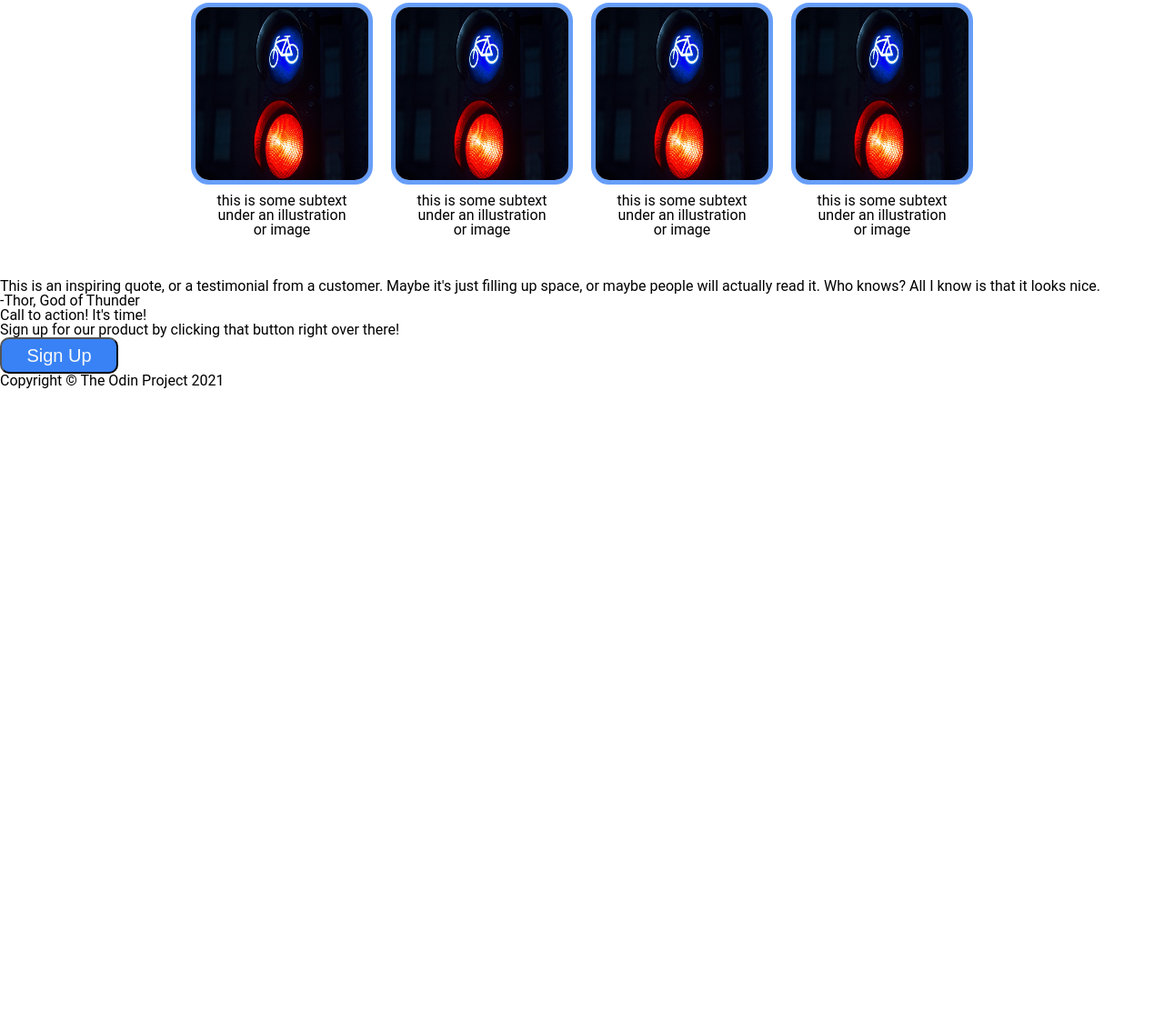
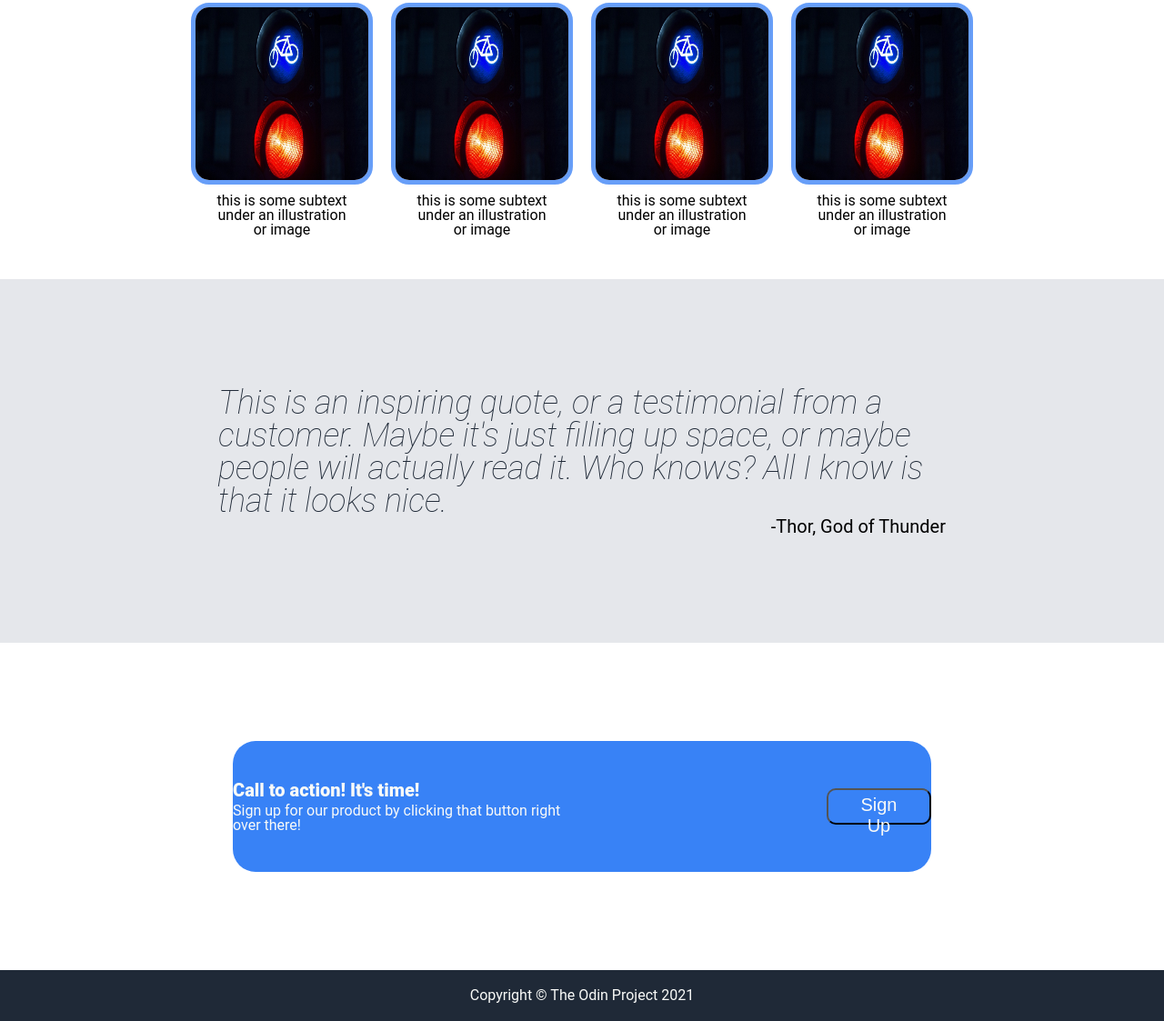
Before and after one commit to JyrexRonaldo/landing-page, a plain HTML site: page index.html in a window 1280 px wide. Shown: the part 533-1656 px from the top of the page at 91% size. Before the commit the page ends 961 px from the top, so only its background shows below. Drawn offline with Linux system fonts and the light colour scheme.

Commit message:
Complete landing page project

```diff
--- a/css/style.css
+++ b/css/style.css
@@ -19,12 +19,12 @@ html {
     justify-content: space-between;
 }
 
-.section-one > div:first-child {
+.section-one>div:first-child {
     display: flex;
     justify-content: space-between;
 }
 
-.section-one > div:first-child > p {
+.section-one>div:first-child>p {
     font-size: 24px;
 }
 
@@ -33,12 +33,12 @@ ul {
     gap: 16px;
 }
 
-.section-one > div:nth-child(2) {
+.section-one>div:nth-child(2) {
     display: flex;
     justify-content: space-between;
 }
 
-.section-one > div:nth-child(2) > div {
+.section-one>div:nth-child(2)>div {
     width: 460px;
     display: flex;
     flex-direction: column;
@@ -52,7 +52,8 @@ ul {
     font-size: 48px;
 }
 
-.hero-secondary-text, ul {
+.hero-secondary-text,
+ul {
     font-size: 18px;
     color: #e5e7eb;
 }
@@ -82,13 +83,13 @@ button {
     padding: 30px;
 }
 
-.section-two > p {
+.section-two>p {
     font-size: 36px;
     font-weight: bolder;
     color: #1F2937;
 }
 
-.section-two img{
+.section-two img {
     border: 5px solid #679EF8;
     border-radius: 10%;
     width: 200px;
@@ -113,3 +114,67 @@ button {
     text-align: center;
     width: 150px;
 }
+
+.section-three {
+    height: 50vh;
+    display: flex;
+    flex-direction: column;
+    justify-content: center;
+    align-items: center;
+    background-color: #e5e7eb;
+}
+
+.section-three p:first-child {
+    font-size: 36px;
+    color: #1f2937;
+    font-weight: lighter;
+    font-style: italic;
+    width: 800px;
+}
+
+.section-three>div {
+    display: flex;
+    flex-direction: column;
+}
+
+.section-three p:nth-child(2) {
+    align-self: flex-end;
+    font-size: 20px;
+}
+
+.section-four {
+    height: 45vh;
+    display: flex;
+    justify-content: center;
+    align-items: center;
+}
+
+.section-four > div {
+    display: flex;
+    background-color: #3882f6;
+    width: 60vw;
+    height: 40%;
+    border-radius: 25px;
+    justify-content: center;
+    align-items: center;
+    gap: 290px;
+}
+
+.section-four p {
+    color: #F9FAF8;
+}
+
+.section-four p:first-child {
+    font-weight: 800;
+    font-size: 20px;
+    margin-bottom: 5px;
+}
+
+footer {
+    display: flex;
+    justify-content: center;
+    align-items: center;
+    background-color: #1f2937;
+    height: 7vh;
+    color: #F9FAF8;
+}
--- a/index.html
+++ b/index.html
@@ -51,12 +51,14 @@
             </div>
         </div>
     </div>
-    <div>
-        <p>This is an inspiring quote, or a testimonial from a customer. Maybe it's just filling up space, or maybe people will actually read it. Who knows? All I know is that it looks nice.
-        </p>
-        <p>-Thor, God of Thunder</p>
+    <div class="section-three">
+        <div>
+            <p>This is an inspiring quote, or a testimonial from a customer. Maybe it's just filling up space, or maybe people will actually read it. Who knows? All I know is that it looks nice.
+            </p>
+            <p>-Thor, God of Thunder</p>
+        </div>
     </div>
-    <div>
+    <div class="section-four">
         <div>
             <div>
                 <p>Call to action! It's time!</p>
```
